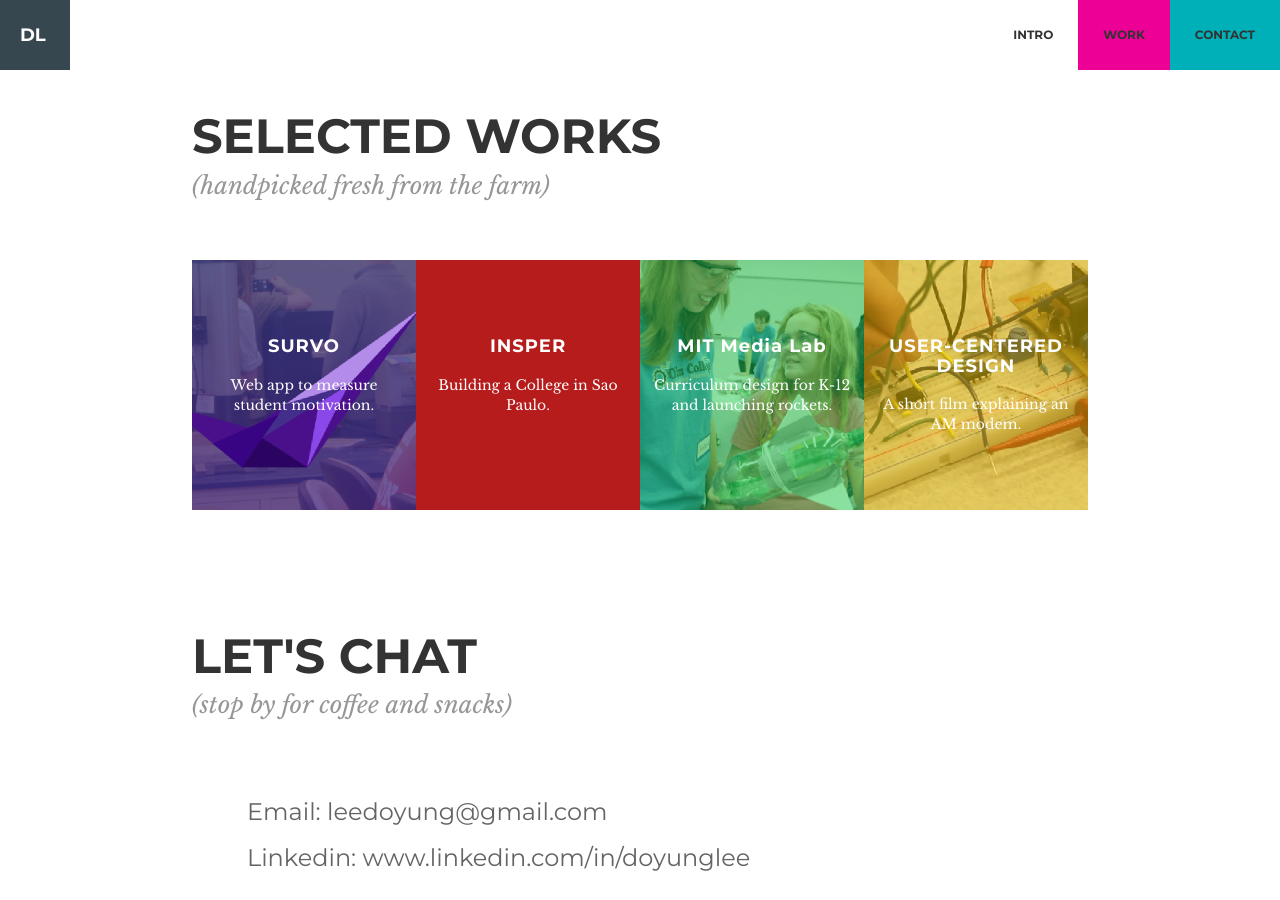
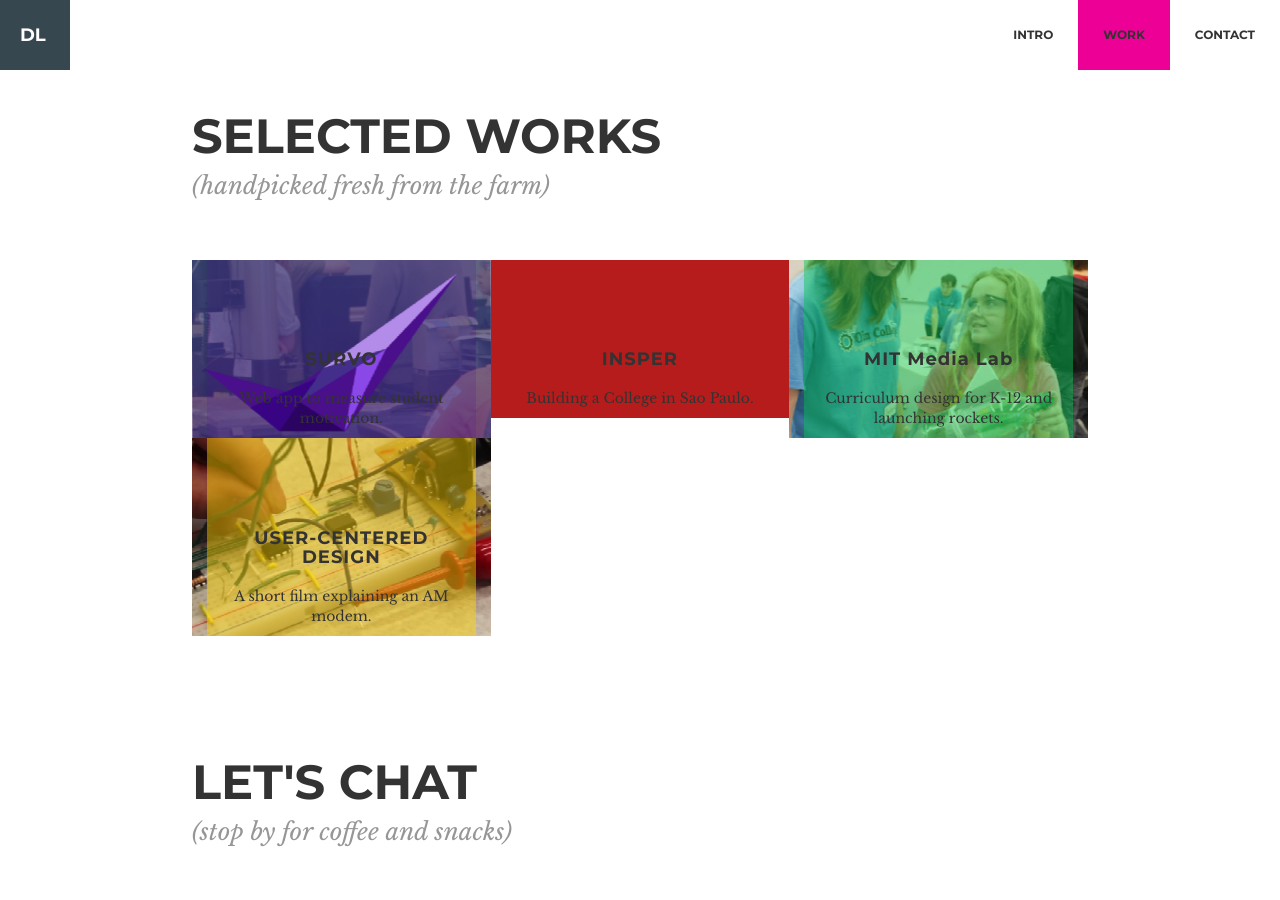
Before and after one commit to doyunglee/doyunglee.github.io, a Jekyll site: the page index.html, which Jekyll copies as it is, in a window 1280 px wide and 900 px high, scrolled down 1478 px. Built offline with Jekyll 4.4.1, drawn with Linux system fonts in a browser that asks for light colours; nearby versions of some CDN libraries.

Commit message:
testing columns

```diff
--- a/index.html
+++ b/index.html
@@ -200,7 +200,7 @@
 <!-- This one is the grid with all the squares -->
 	    <div class = "container" id="workhere">
 			<div class="row">
-				<div class="col-xs-6 col-sm-3" id="survo">
+				<div class="col-md-4" id="survo">
 					<div class = "layer">
 						<div class="cell-title">
 							<h4>SURVO</h4>
@@ -208,13 +208,13 @@
 						</div>
 					</div>
 				</div>
-				<div class="col-xs-6 col-sm-3" id="insper">
+				<div class="col-md-4" id="insper">
 					<div class="cell-title">
 							<h4>INSPER</h4>
 							<h5>Building a College in Sao Paulo.</h5>
 					</div>
 				</div>
-				<div class="col-xs-6 col-sm-3" id = "medialab">
+				<div class="col-md-4" id = "medialab">
 					<div class="layer">
 						<div class="cell-title">
 							<h4>MIT Media Lab</h4>
@@ -222,7 +222,7 @@
 						</div>
 					</div>
 				</div>
-				<div class="col-xs-6 col-sm-3" id = "uocd">
+				<div class="col-md-4" id = "uocd">
 					<div class="layer">
 						<div class="cell-title">
 							<h4>USER-CENTERED</h4>
```
